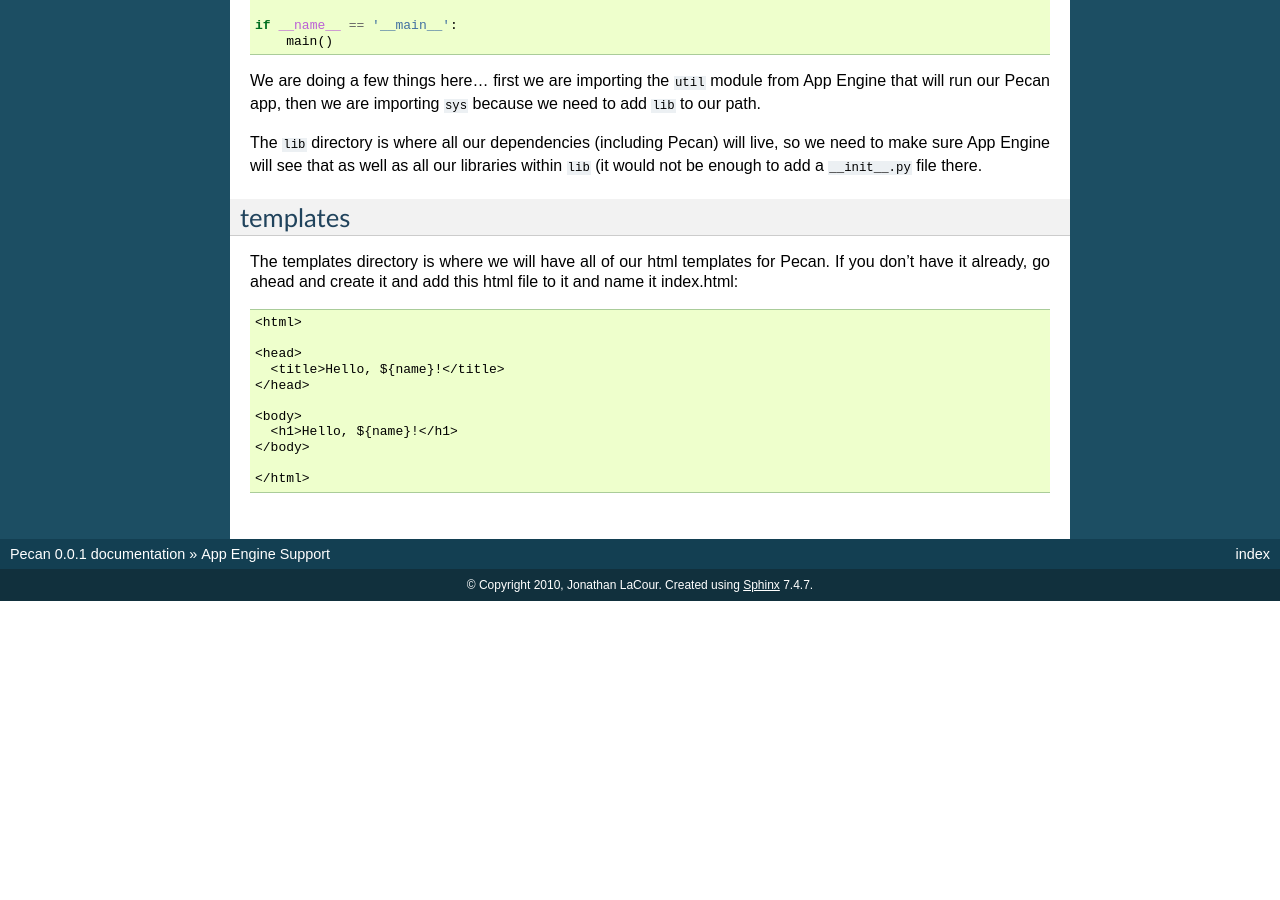
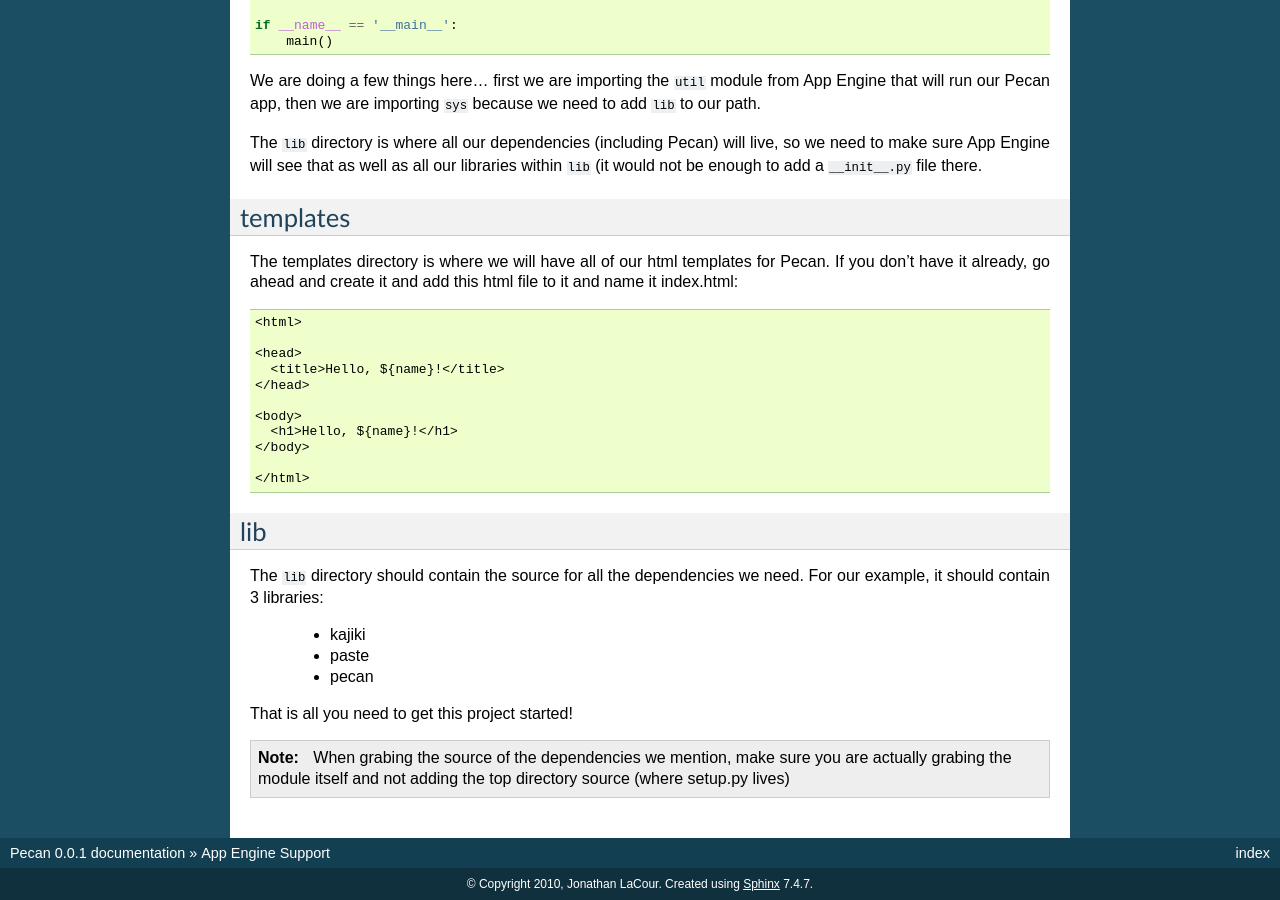
Before and after one commit to stackforge/pecan, a Sphinx documentation site: the page built from docs/source/app_engine.rst, in a window 1280 px wide and 900 px high, scrolled down 1431 px. Built offline with Sphinx 7.4.7, drawn with Linux system fonts in a browser that asks for light colours; before the commit the page ends 2032 px from its top, so only the background shows below that.

Commit message:
finished the layout of the project for GAE

```diff
--- a/docs/source/app_engine.rst
+++ b/docs/source/app_engine.rst
@@ -107,3 +107,18 @@ and create it and add this html file to it and name it index.html::
     </body>
 
     </html>
+
+lib
+-----
+The ``lib`` directory should contain the source for all the dependencies we need. For our example, it should
+contain 3 libraries:
+
+ * kajiki
+ * paste
+ * pecan
+
+That is all you need to get this project started!
+
+.. note::
+    When grabing the source of the dependencies we mention, make sure you are actually grabing the module itself
+    and not adding the top directory source (where setup.py lives)
```
